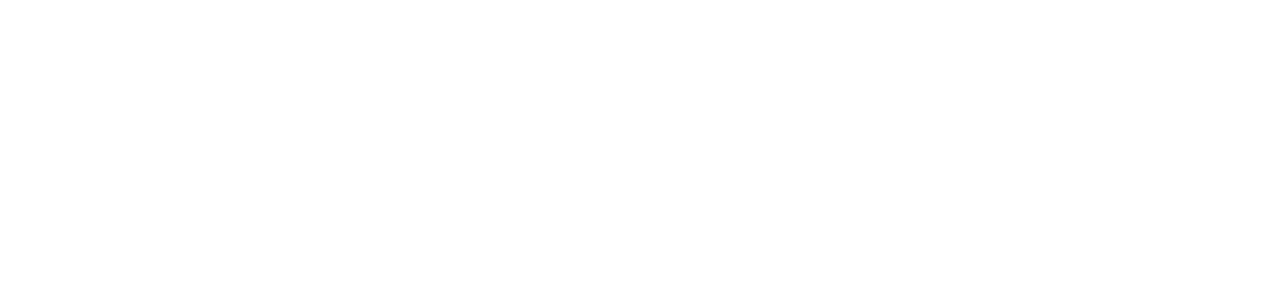
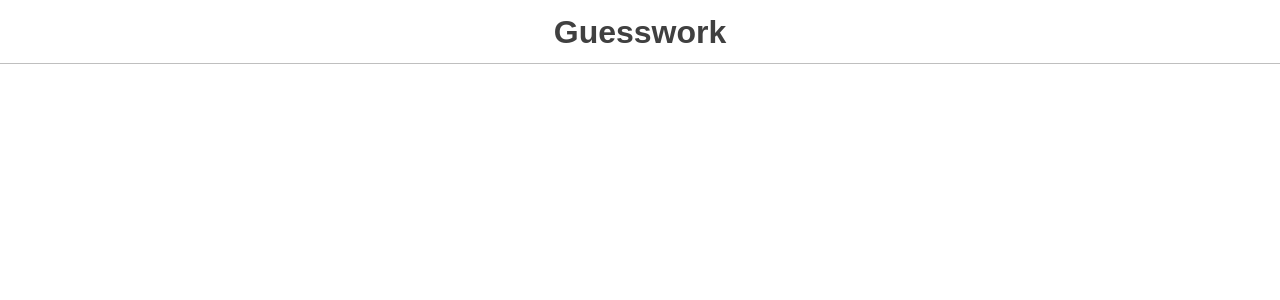
Before and after one commit to pravinkori/guesswork, a React (Vite) app: page / in a window 1280 px wide. Shown: the top 300 px of the page. Built offline with nearby package versions, Linux system fonts and the light colour scheme.

Commit message:
feat: Add Header component to App (#3)
Added the Header component to the main App component to display the site title.

```diff
--- a/src/App.jsx
+++ b/src/App.jsx
@@ -1,7 +1,13 @@
 import "./App.css";
-
+import Header from "./components/Header";
 function App() {
-  return <></>;
+  return (
+    <>
+      <div className="wrapper">
+        <Header />
+      </div>
+    </>
+  );
 }
 
 export default App;
--- /dev/null
+++ b/src/components/Header/Header.jsx
@@ -0,0 +1,9 @@
+function Header() {
+  return (
+    <header>
+      <h1>Guesswork</h1>
+    </header>
+  );
+}
+
+export default Header;
--- /dev/null
+++ b/src/components/Header/index.js
@@ -0,0 +1,2 @@
+export * from "./Header";
+export { default } from "./Header";
```
